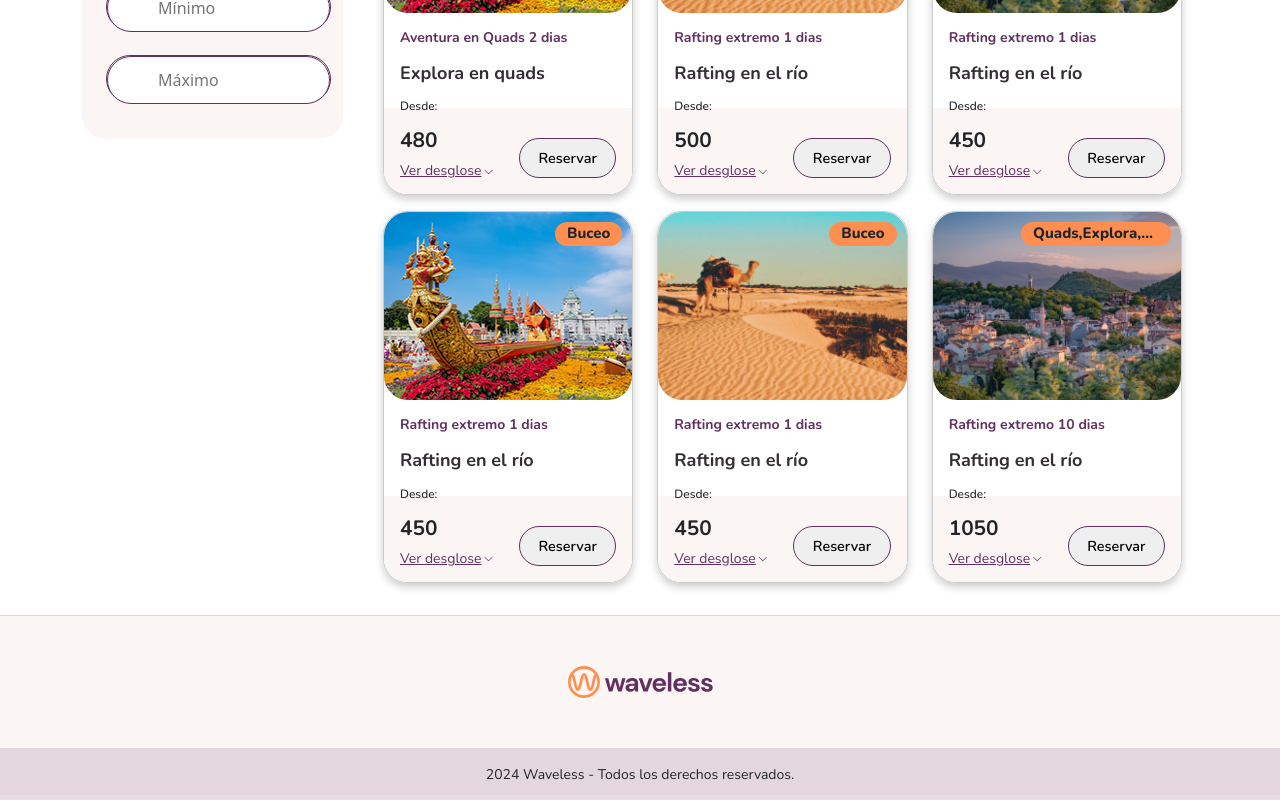
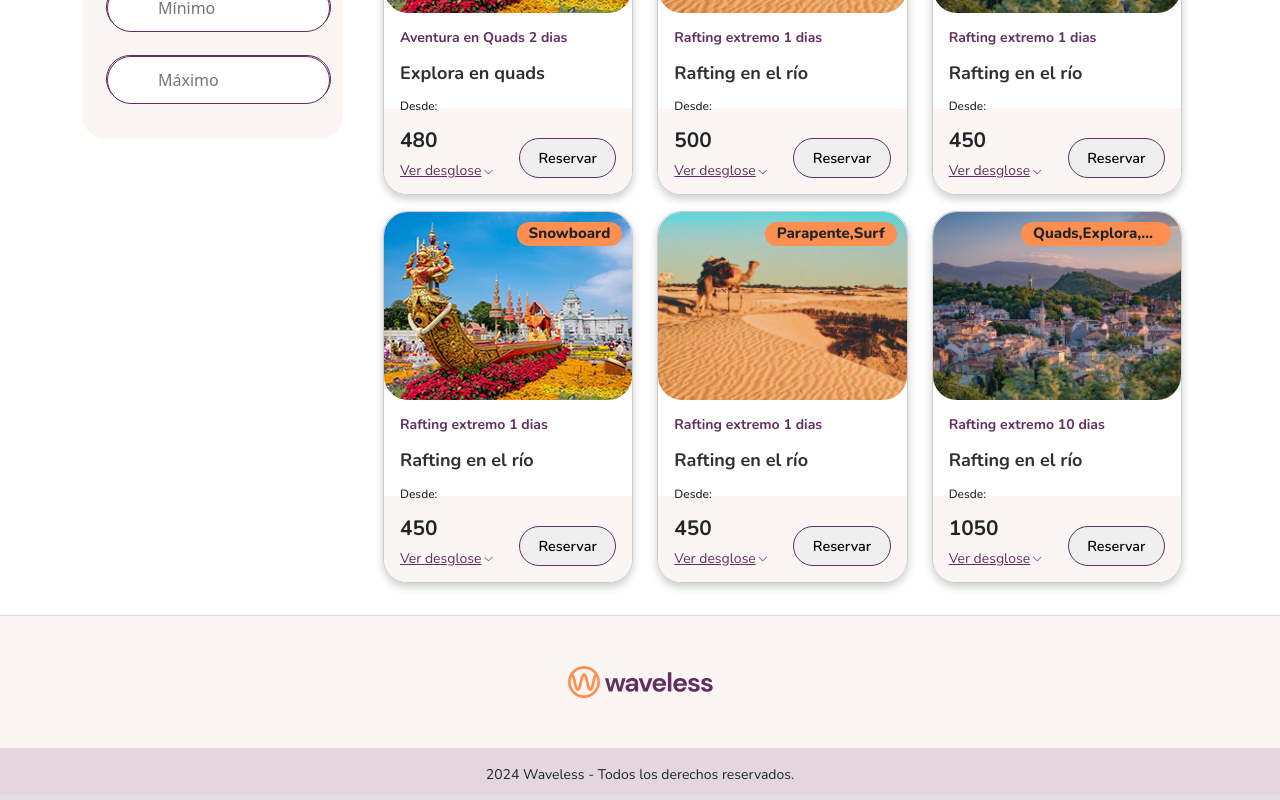
Before and after one commit to Rubenpard/minData, an Angular app: page / in a window 1280 px wide. Shown: the part 1431-2231 px from the top of the page. Built offline with nearby package versions, Linux system fonts and the light colour scheme; a web font is replaced by a local one.

Commit message:
FILTERS - Agregados todos los filtros a Cards

```diff
--- a/src/app/home/home.component.ts
+++ b/src/app/home/home.component.ts
@@ -22,10 +22,9 @@ export class HomeComponent {
     { imagen: 'assets/resultImage1.jpg', title: 'Aventura en Quads', description: 'Explora en quads', price: 480, dias: 2, precioAim: 0, impuesto: 10, lorem: 'Texto adicional', categorias: ['Buceo'], destino: 'Bangkok', alojamiento: 'Hotel' },
     { imagen: 'assets/resultImage2.jpg', title: 'Rafting extremo', description: 'Rafting en el río', price: 500, dias: 1, precioAim: 0, impuesto: 20, lorem: 'Texto adicional', categorias: ['Quads','Explora'] , destino: 'Murcia', alojamiento: 'Apartamento' },
     { imagen: 'assets/resultImage3.jpg', title: 'Rafting extremo', description: 'Rafting en el río', price: 450, dias: 1, precioAim: 0, impuesto: 5, lorem: 'Texto adicional', categorias: ['Rafting'], destino: 'Africa', alojamiento: 'Camping' },
-    { imagen: 'assets/resultImage1.jpg', title: 'Rafting extremo', description: 'Rafting en el río', price: 450, dias: 1, precioAim: 0, impuesto: 10, lorem: 'Texto adicional', categorias: ['Buceo'], destino: 'Asturias', alojamiento: 'Hotel' },
-    { imagen: 'assets/resultImage2.jpg', title: 'Rafting extremo', description: 'Rafting en el río', price: 450, dias: 1, precioAim: 0, impuesto: 10, lorem: 'Texto adicional', categorias: ['Buceo'], destino: 'Bangkok', alojamiento: 'Camping' },
+    { imagen: 'assets/resultImage1.jpg', title: 'Rafting extremo', description: 'Rafting en el río', price: 450, dias: 1, precioAim: 0, impuesto: 10, lorem: 'Texto adicional', categorias: ['Snowboard'], destino: 'Asturias', alojamiento: 'Hotel' },
+    { imagen: 'assets/resultImage2.jpg', title: 'Rafting extremo', description: 'Rafting en el río', price: 450, dias: 1, precioAim: 0, impuesto: 10, lorem: 'Texto adicional', categorias: ['Parapente', 'Surf'], destino: 'Bangkok', alojamiento: 'Camping' },
     { imagen: 'assets/resultImage3.jpg', title: 'Rafting extremo', description: 'Rafting en el río', price: 1050, dias: 10, precioAim: 0, impuesto: 10, lorem: 'Texto adicional', categorias: ['Quads','Explora','Paracaídas'], destino: 'Murcia', alojamiento: 'Apartamento' },
-
   ];
 
   filteredResults = this.results;
```
